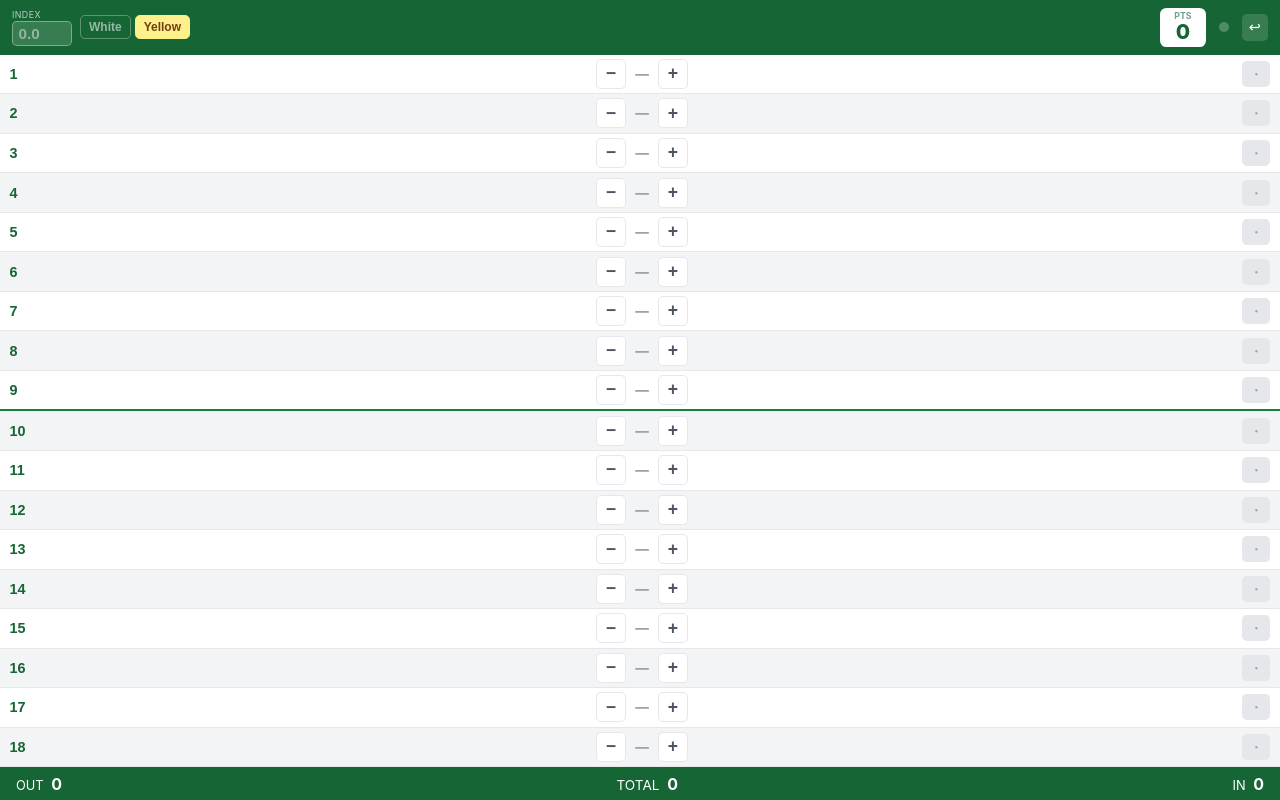
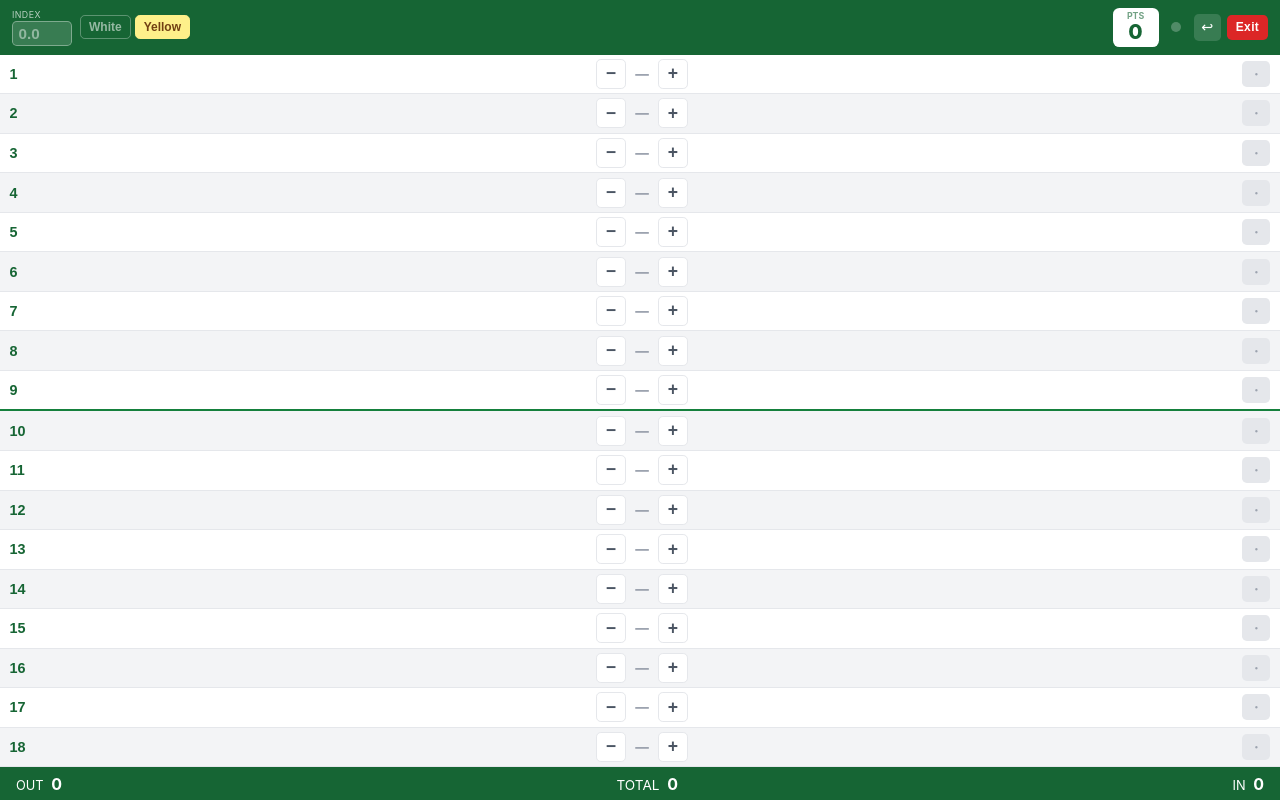
Before and after one commit to johnnydw-bit/golf-stableford, a React (Vite) app: page / in a window 1280 px wide. Built offline with nearby package versions, Linux system fonts and the light colour scheme.

Commit message:
Add Exit button (stops mic + clears round) and Wake Lock to keep screen on

```diff
--- a/src/App.jsx
+++ b/src/App.jsx
@@ -155,11 +155,41 @@ export default function App() {
     try { rec?.abort() } catch {}
     setVoiceState('off')
     setVoiceMsg('')
+    setVoiceHeard('')
   }
 
   const toggleVoice = () => {
     if (voiceState === 'off') startListening()
     else stopListening()
+  }
+
+  // Wake lock — keep screen on while app is open
+  const wakeLockRef = useRef(null)
+  useEffect(() => {
+    const acquire = async () => {
+      try {
+        if ('wakeLock' in navigator) {
+          wakeLockRef.current = await navigator.wakeLock.request('screen')
+        }
+      } catch {}
+    }
+    acquire()
+    const reacquire = () => { if (document.visibilityState === 'visible') acquire() }
+    document.addEventListener('visibilitychange', reacquire)
+    return () => {
+      document.removeEventListener('visibilitychange', reacquire)
+      wakeLockRef.current?.release()
+    }
+  }, [])
+
+  // Exit — stop mic, release wake lock, clear session
+  const handleExit = () => {
+    stopListening()
+    wakeLockRef.current?.release()
+    localStorage.removeItem(STORAGE_KEY)
+    setScores(Array(18).fill(null))
+    setIndex('')
+    setTee('yellow')
   }
 
   useEffect(() => {
@@ -216,7 +246,8 @@ export default function App() {
           >
             <span className="mic-dot" />
           </button>
-          <button className="icon-btn" onClick={resetScores} title="Reset scores">↩</button>
+          <button className="icon-btn reset-btn" onClick={resetScores} title="Reset scores">↩</button>
+          <button className="exit-btn" onClick={handleExit} title="End round">Exit</button>
         </div>
       </div>
 
--- a/src/index.css
+++ b/src/index.css
@@ -97,6 +97,13 @@ html, body, #root {
   background: rgba(255,255,255,0.15); border: none;
   border-radius: 0.3rem; color: white; font-size: 0.9rem;
   padding: 0.35rem 0.45rem; cursor: pointer;
+}
+.exit-btn {
+  background: #dc2626; border: none;
+  border-radius: 0.3rem; color: white;
+  font-size: 0.75rem; font-weight: 700;
+  padding: 0.35rem 0.55rem; cursor: pointer;
+  letter-spacing: 0.03em;
 }
 
 /* ── Voice banner ── */
```
